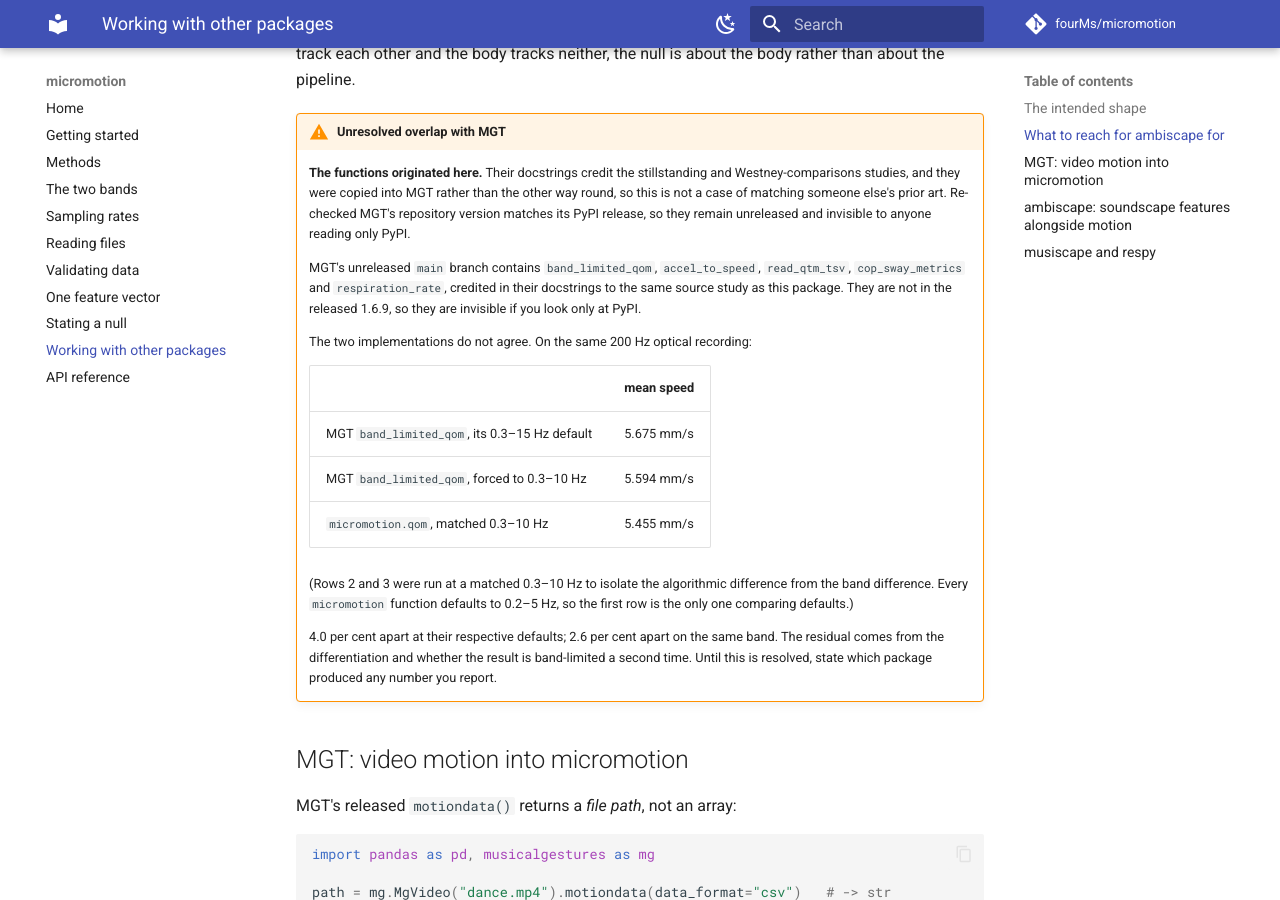
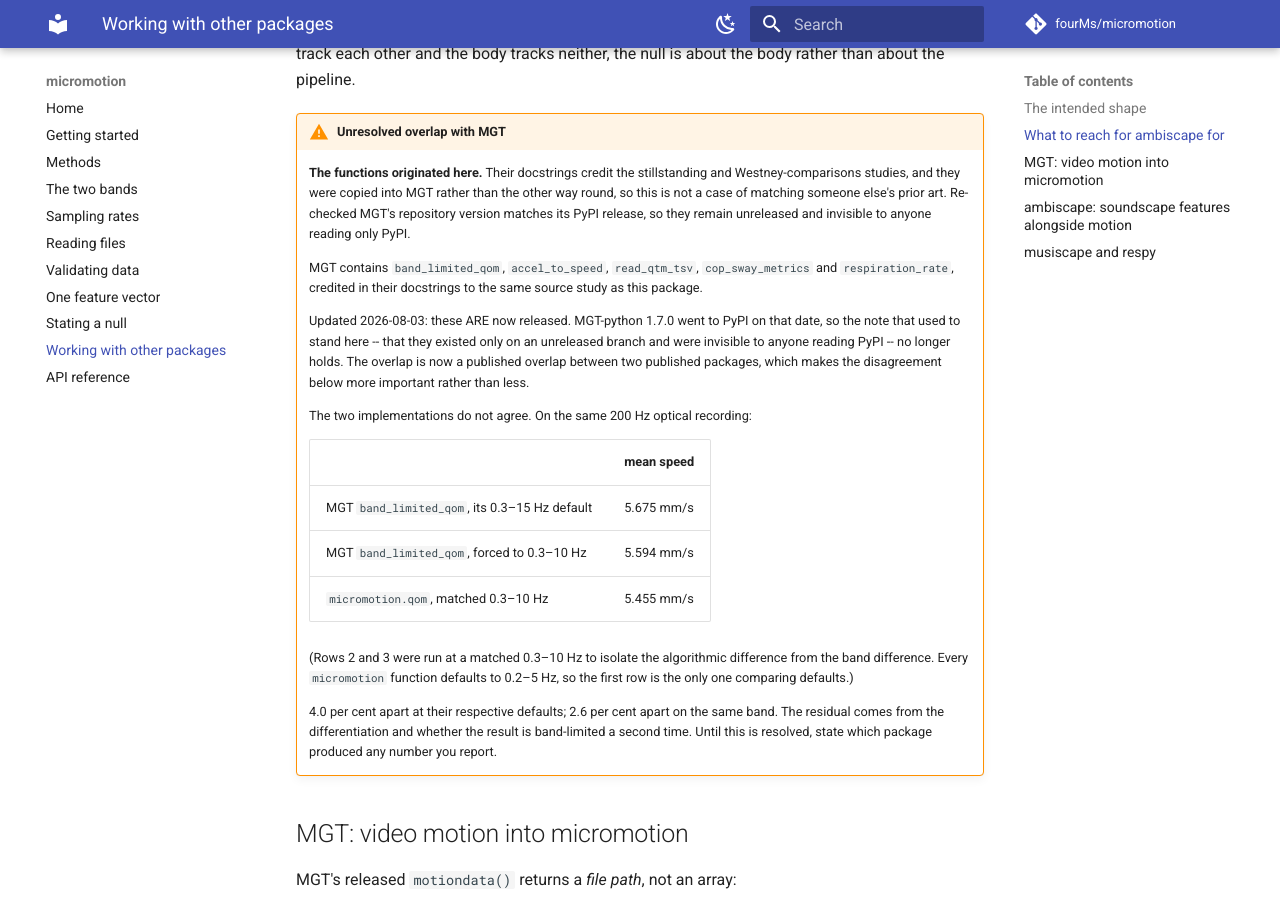
Before and after one commit to fourMs/micromotion, an MkDocs documentation site: the page built from docs/interop.md, in a window 1280 px wide and 900 px high, scrolled down 1265 px. Built offline with MkDocs 1.6.1 and Material for MkDocs 9.7.7, drawn with Linux system fonts in a browser that asks for light colours; comment, search, counter and statistics services are not loaded.

Commit message:
Correct interop.md: MGT's overlapping functions are released now
docs/interop.md said they existed only on an unreleased branch and were
invisible to anyone reading PyPI. MGT-python 1.7.0 was published on
2026-08-03, so the overlap is now between two published packages, which
makes the disagreement documented there more important rather than less.

Co-Authored-By: Claude Opus 5 <noreply@anthropic.com>
Claude-Session: https://claude.ai/code/session_01GdJYswDvYoGDb8cRqbdp7B

```diff
--- a/docs/interop.md
+++ b/docs/interop.md
@@ -49,10 +49,14 @@ other and the body tracks neither, the null is about the body rather than about
     MGT's repository version matches its PyPI release, so they remain unreleased and invisible
     to anyone reading only PyPI.
 
-    MGT's unreleased `main` branch contains `band_limited_qom`, `accel_to_speed`,
-    `read_qtm_tsv`, `cop_sway_metrics` and `respiration_rate`, credited in their docstrings to
-    the same source study as this package. They are not in the released 1.6.9, so they are
-    invisible if you look only at PyPI.
+    MGT contains `band_limited_qom`, `accel_to_speed`, `read_qtm_tsv`, `cop_sway_metrics` and
+    `respiration_rate`, credited in their docstrings to the same source study as this package.
+
+    Updated 2026-08-03: these ARE now released. MGT-python 1.7.0 went to PyPI on that date, so the
+    note that used to stand here -- that they existed only on an unreleased branch and were
+    invisible to anyone reading PyPI -- no longer holds. The overlap is now a published overlap
+    between two published packages, which makes the disagreement below more important rather than
+    less.
 
     The two implementations do not agree. On the same 200 Hz optical recording:
 
```
Also changed, not shown: CHANGELOG.md (+12 -0 lines).
